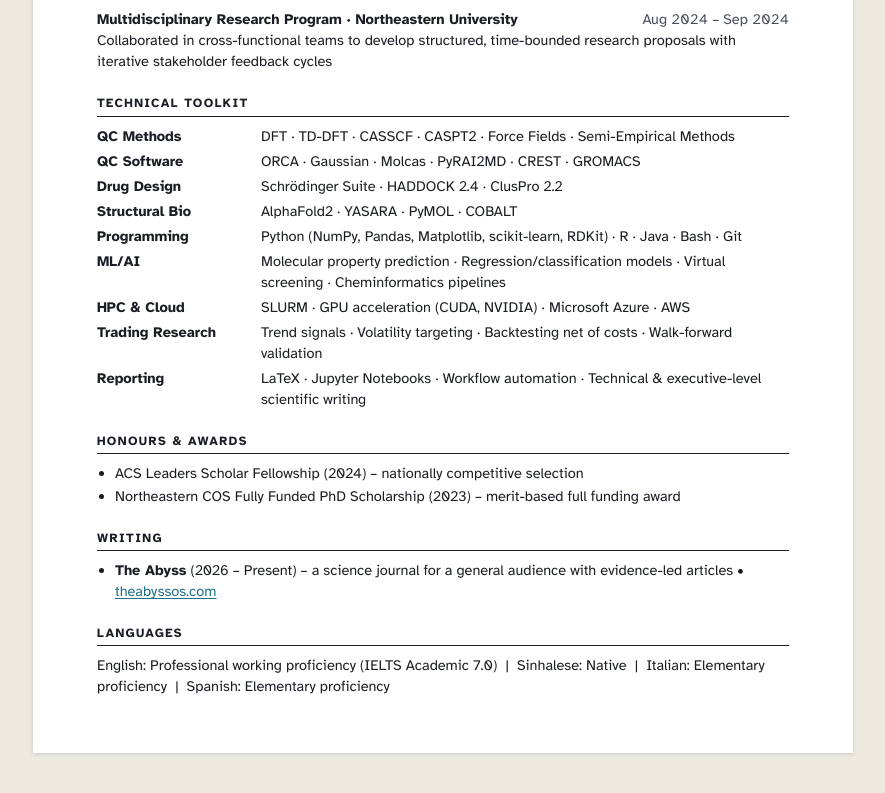
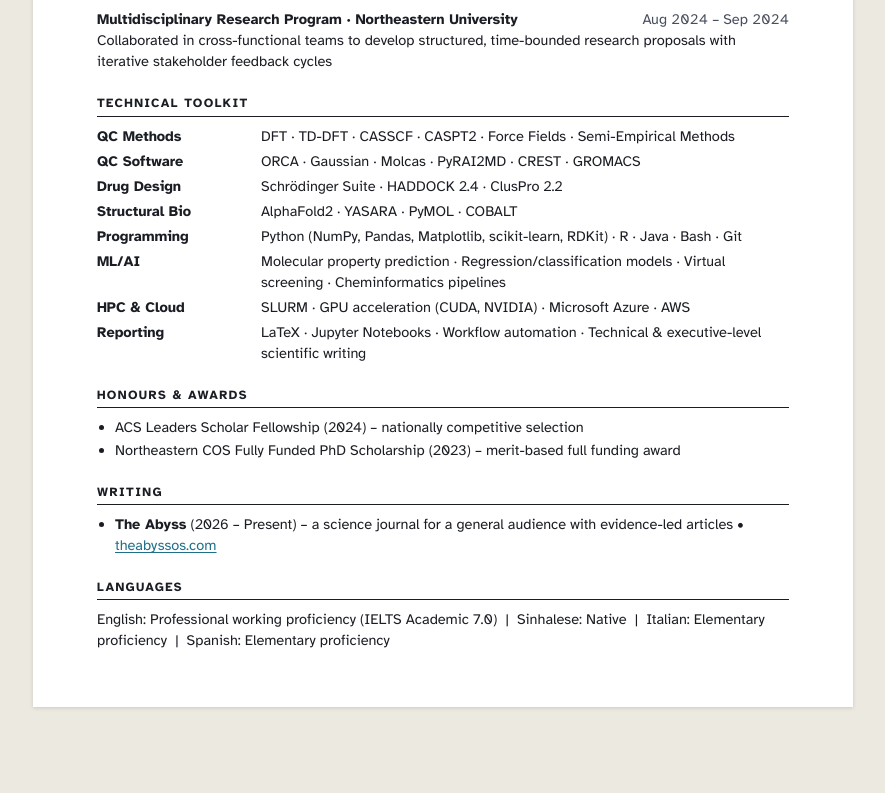
Before and after one commit to teejay772/teejay772.github.io, a plain HTML site: page cv.html in a window 1280 px wide. Shown: the part 2630-3423 px from the top of the page, without its empty margins (197-1082 px from the left). After the commit the page ends 3393 px from the top, so only its background shows below. Drawn offline with Linux system fonts and the light colour scheme.

Commit message:
Remove Trading Research row from CV toolkit
Co-Authored-By: Claude Fable 5.2 <noreply@anthropic.com>

```diff
--- a/cv.html
+++ b/cv.html
@@ -186,7 +186,6 @@ li{margin-bottom:2px}
     <dt>Programming</dt><dd>Python (NumPy, Pandas, Matplotlib, scikit-learn, RDKit) · R · Java · Bash · Git</dd>
     <dt>ML/AI</dt><dd>Molecular property prediction · Regression/classification models · Virtual screening · Cheminformatics pipelines</dd>
     <dt>HPC &amp; Cloud</dt><dd>SLURM · GPU acceleration (CUDA, NVIDIA) · Microsoft Azure · AWS</dd>
-    <dt>Trading Research</dt><dd>Trend signals · Volatility targeting · Backtesting net of costs · Walk-forward validation</dd>
     <dt>Reporting</dt><dd>LaTeX · Jupyter Notebooks · Workflow automation · Technical &amp; executive-level scientific writing</dd>
   </dl>
 
```
